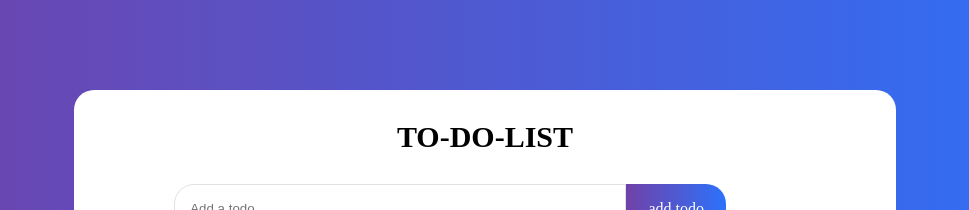
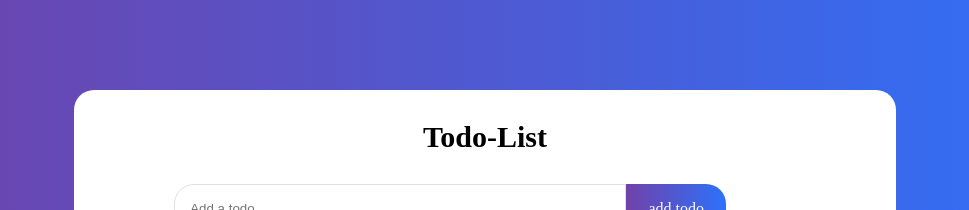
Before and after one commit to waynewu926/todolist, a Vue app: page / in a window 1280 px wide. Shown: the top 210 px of the page, without its empty margins (155-1124 px from the left). Built offline with nearby package versions, Linux system fonts and the light colour scheme.

Commit message:
change the title

```diff
--- a/src/App.vue
+++ b/src/App.vue
@@ -1,6 +1,6 @@
 <template>
   <div class="box">
-    <div class="title">TO-DO-LIST</div>
+    <div class="title">Todo-List</div>
 
     <div class="addBox">
       <input v-model="content" class="addContent" type="text" placeholder="Add a todo">
```
